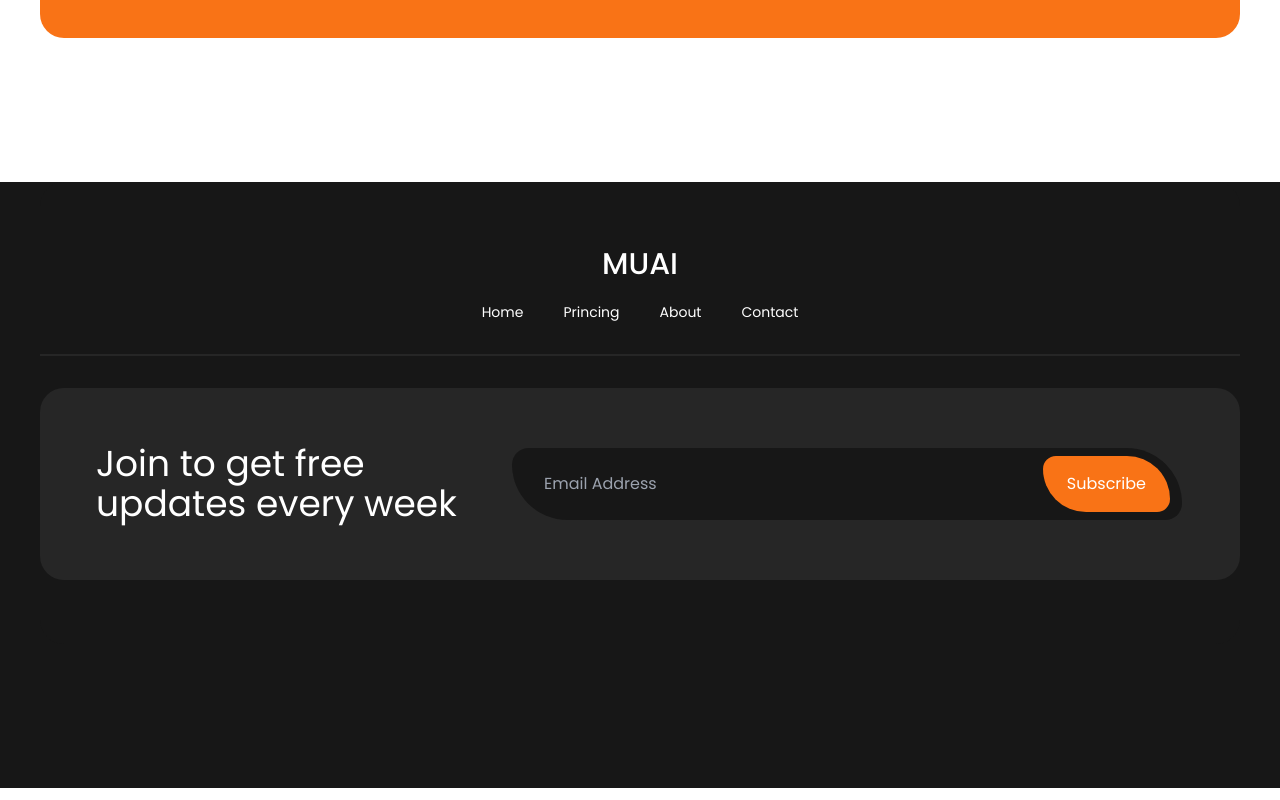
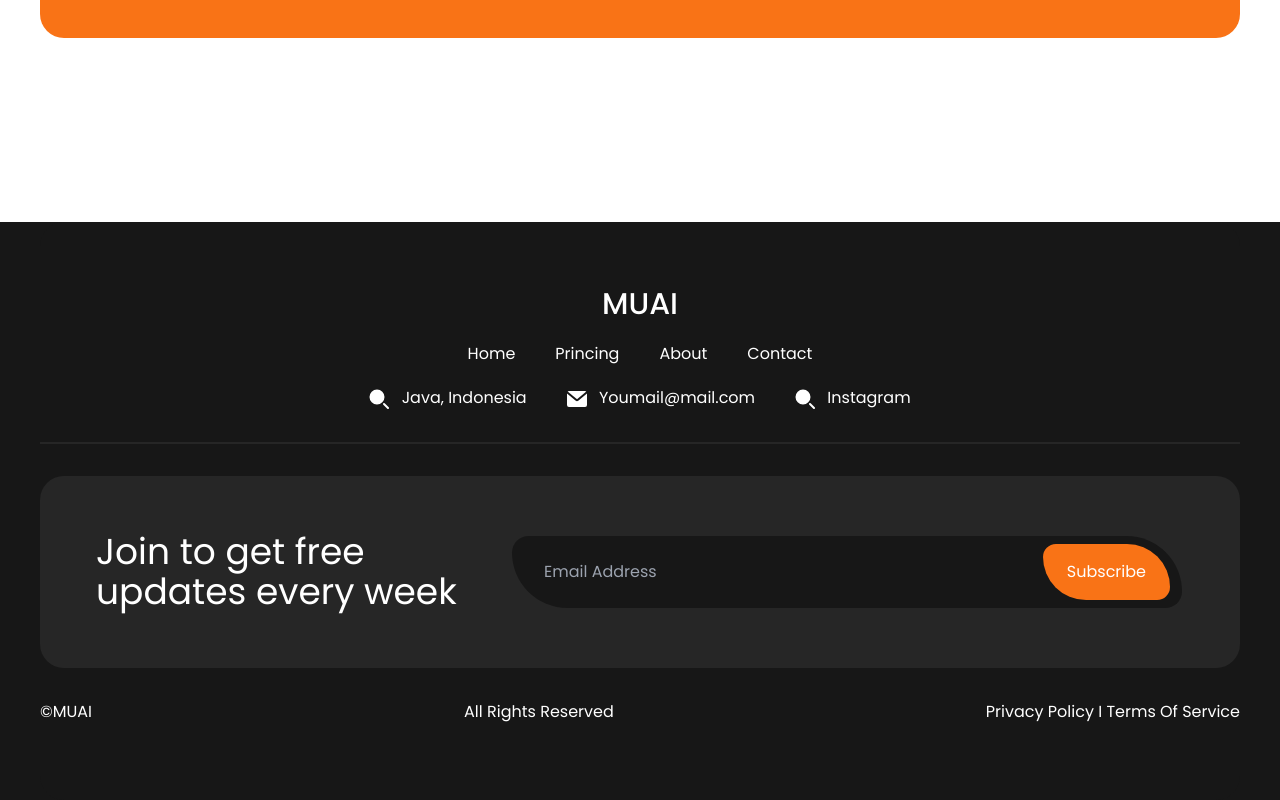
Before and after one commit to KitoMCVN/Figma-Design-AI-Website, a plain HTML site: page index.html in a window 1280 px wide. Shown: the part 2318-3118 px from the top of the page. Drawn offline with nearby package versions, Linux system fonts and the light colour scheme.

Commit message:
Finished!!!

```diff
--- a/index.html
+++ b/index.html
@@ -8,7 +8,7 @@
     <script src="https://cdn.tailwindcss.com"></script>
   </head>
   <body>
-    <div class="max-w-screen-xl px-6 md:px-10 mx-auto pb-36">
+    <div class="max-w-screen-xl px-6 md:px-10 mx-auto md:pb-36 mb-10">
       <header class="flex h-16 w-full">
         <nav class="flex justify-between items-center w-full py-2">
           <a href="/">
@@ -154,63 +154,45 @@
     </div>
 
     <div class="md:bg-neutral-900">
-      <div class="max-w-screen-xl px-6 md:px-10 mx-auto pb-36">
-        <div class="w-full text-white md:px-0 py-16 px-16 rounded-3xl bg-neutral-900">
+      <div class="max-w-screen-xl px-6 md:px-10 mx-auto">
+        <div class="w-full text-white py-16 md:px-0 px-4 rounded-3xl bg-neutral-900">
           <div class="w-full">
             <div class="text-center">
               <h1 class="font-medium text-3xl">MUAI</h1>
-              <ul class="md:flex text-sm mt-5 justify-center text-center">
-                <li class="px-5"><a href="">Home</a></li>
-                <li class="px-5"><a href="">Princing</a></li>
-                <li class="px-5"><a href="">About</a></li>
-                <li class="px-5"><a href="">Contact</a></li>
+              <ul class="md:flex text-base mt-5 justify-center text-center mb-5">
+                <li class="px-5 md:mb-0 mb-5"><a href="">Home</a></li>
+                <li class="px-5 md:mb-0 mb-5"><a href="">Princing</a></li>
+                <li class="px-5 md:mb-0 mb-5"><a href="">About</a></li>
+                <li class="px-5 md:mb-0 mb-5"><a href="">Contact</a></li>
               </ul>
-              <!-- <ul class="flex justify-center mx-auto text-sm mt-5 flex-col">
-                <li class="px-5 justify-center">
-                  <a class="flex" href="">
-                    <svg width="20px" height="20px" viewBox="0 0 24 24" fill="none" xmlns="http://www.w3.org/2000/svg">
-                      <path
-                        d="M3 13.6493C3 16.6044 5.41766 19 8.4 19L16.5 19C18.9853 19 21 16.9839 21 14.4969C21 12.6503 19.8893 10.9449 18.3 10.25C18.1317 7.32251 15.684 5 12.6893 5C10.3514 5 8.34694 6.48637 7.5 8.5C4.8 8.9375 3 11.2001 3 13.6493Z"
-                        stroke="#fff"
-                        stroke-width="2"
-                        stroke-linecap="round"
-                        stroke-linejoin="round" />
+              <a class="block px-6 py-4 md:hidden mx-auto max-w-80 bg-orange-500 button mb-5 text-white" href="#">Get Started</a>
+              <ul class="md:flex justify-center">
+                <li class="mx-5 md:mb-0 mb-5">
+                  <a class="" href="">
+                    <svg class="inline-flex w-5 h-5 mr-2 text-white" aria-hidden="true" xmlns="http://www.w3.org/2000/svg" fill="currentColor" viewBox="0 0 20 20">
+                      <path d="M8 15.5a7.5 7.5 0 1 0 0-15 7.5 7.5 0 0 0 0 15Zm11.707 2.793-4-4a1 1 0 0 0-1.414 1.414l4 4a1 1 0 0 0 1.414-1.414Z" />
                     </svg>
-                    <span class="ml-1">Java, Indonesia</span></a
-                  >
+                    Java, Indonesia
+                  </a>
                 </li>
-                <li class="px-5">
-                  <a class="flex items-center" href=""
-                    ><svg width="20px" height="20px" viewBox="0 0 24 24" fill="none" xmlns="http://www.w3.org/2000/svg">
-                      <path
-                        d="M14.5 9.50012H9.5M3.02832 10.0001L10.2246 14.8167C10.8661 15.2444 11.1869 15.4582 11.5336 15.5413C11.8399 15.6147 12.1593 15.6147 12.4657 15.5413C12.8124 15.4582 13.1332 15.2444 13.7747 14.8167L20.971 10.0001M10.2981 4.06892L4.49814 7.71139C3.95121 8.05487 3.67775 8.2266 3.4794 8.45876C3.30385 8.66424 3.17176 8.90317 3.09111 9.16112C3 9.45256 3 9.77548 3 10.4213V16.8001C3 17.9202 3 18.4803 3.21799 18.9081C3.40973 19.2844 3.71569 19.5904 4.09202 19.7821C4.51984 20.0001 5.0799 20.0001 6.2 20.0001H17.8C18.9201 20.0001 19.4802 20.0001 19.908 19.7821C20.2843 19.5904 20.5903 19.2844 20.782 18.9081C21 18.4803 21 17.9202 21 16.8001V10.4213C21 9.77548 21 9.45256 20.9089 9.16112C20.8282 8.90317 20.6962 8.66424 20.5206 8.45876C20.3223 8.2266 20.0488 8.05487 19.5019 7.71139L13.7019 4.06891C13.0846 3.68129 12.776 3.48747 12.4449 3.41192C12.152 3.34512 11.848 3.34512 11.5551 3.41192C11.224 3.48747 10.9154 3.68129 10.2981 4.06892Z"
-                        stroke="#fff"
-                        stroke-width="2"
-                        stroke-linecap="round"
-                        stroke-linejoin="round" />
+                <li class="mx-5 md:mb-0 mb-5">
+                  <a class="" href="">
+                    <svg class="inline-flex w-5 h-5 mr-2 text-white" aria-hidden="true" xmlns="http://www.w3.org/2000/svg" fill="currentColor" viewBox="0 0 20 16">
+                      <path d="m10.036 8.278 9.258-7.79A1.979 1.979 0 0 0 18 0H2A1.987 1.987 0 0 0 .641.541l9.395 7.737Z" />
+                      <path d="M11.241 9.817c-.36.275-.801.425-1.255.427-.428 0-.845-.138-1.187-.395L0 2.6V14a2 2 0 0 0 2 2h16a2 2 0 0 0 2-2V2.5l-8.759 7.317Z" />
                     </svg>
-                    <span class="ml-1">Yourmail@mail.com</span></a
-                  >
+                    Youmail@mail.com
+                  </a>
                 </li>
-                <li class="px-5">
-                  <a class="inline-block" href="">
-                    <svg width="20px" height="20px" viewBox="0 0 24 24" fill="none" xmlns="http://www.w3.org/2000/svg">
-                      <path
-                        fill-rule="evenodd"
-                        clip-rule="evenodd"
-                        d="M12 18C15.3137 18 18 15.3137 18 12C18 8.68629 15.3137 6 12 6C8.68629 6 6 8.68629 6 12C6 15.3137 8.68629 18 12 18ZM12 16C14.2091 16 16 14.2091 16 12C16 9.79086 14.2091 8 12 8C9.79086 8 8 9.79086 8 12C8 14.2091 9.79086 16 12 16Z"
-                        fill="#FFF" />
-                      <path d="M18 5C17.4477 5 17 5.44772 17 6C17 6.55228 17.4477 7 18 7C18.5523 7 19 6.55228 19 6C19 5.44772 18.5523 5 18 5Z" fill="#0F0F0F" />
-                      <path
-                        fill-rule="evenodd"
-                        clip-rule="evenodd"
-                        d="M1.65396 4.27606C1 5.55953 1 7.23969 1 10.6V13.4C1 16.7603 1 18.4405 1.65396 19.7239C2.2292 20.8529 3.14708 21.7708 4.27606 22.346C5.55953 23 7.23969 23 10.6 23H13.4C16.7603 23 18.4405 23 19.7239 22.346C20.8529 21.7708 21.7708 20.8529 22.346 19.7239C23 18.4405 23 16.7603 23 13.4V10.6C23 7.23969 23 5.55953 22.346 4.27606C21.7708 3.14708 20.8529 2.2292 19.7239 1.65396C18.4405 1 16.7603 1 13.4 1H10.6C7.23969 1 5.55953 1 4.27606 1.65396C3.14708 2.2292 2.2292 3.14708 1.65396 4.27606ZM13.4 3H10.6C8.88684 3 7.72225 3.00156 6.82208 3.0751C5.94524 3.14674 5.49684 3.27659 5.18404 3.43597C4.43139 3.81947 3.81947 4.43139 3.43597 5.18404C3.27659 5.49684 3.14674 5.94524 3.0751 6.82208C3.00156 7.72225 3 8.88684 3 10.6V13.4C3 15.1132 3.00156 16.2777 3.0751 17.1779C3.14674 18.0548 3.27659 18.5032 3.43597 18.816C3.81947 19.5686 4.43139 20.1805 5.18404 20.564C5.49684 20.7234 5.94524 20.8533 6.82208 20.9249C7.72225 20.9984 8.88684 21 10.6 21H13.4C15.1132 21 16.2777 20.9984 17.1779 20.9249C18.0548 20.8533 18.5032 20.7234 18.816 20.564C19.5686 20.1805 20.1805 19.5686 20.564 18.816C20.7234 18.5032 20.8533 18.0548 20.9249 17.1779C20.9984 16.2777 21 15.1132 21 13.4V10.6C21 8.88684 20.9984 7.72225 20.9249 6.82208C20.8533 5.94524 20.7234 5.49684 20.564 5.18404C20.1805 4.43139 19.5686 3.81947 18.816 3.43597C18.5032 3.27659 18.0548 3.14674 17.1779 3.0751C16.2777 3.00156 15.1132 3 13.4 3Z"
-                        fill="#FFF" />
+                <li class="mx-5 md:mb-0 mb-5">
+                  <a class="" href="">
+                    <svg class="inline-flex w-5 h-5 mr-2 text-white" aria-hidden="true" xmlns="http://www.w3.org/2000/svg" fill="currentColor" viewBox="0 0 20 20">
+                      <path d="M8 15.5a7.5 7.5 0 1 0 0-15 7.5 7.5 0 0 0 0 15Zm11.707 2.793-4-4a1 1 0 0 0-1.414 1.414l4 4a1 1 0 0 0 1.414-1.414Z" />
                     </svg>
-                    <span class="ml-1">You Instagram</span></a
-                  >
+                    Instagram
+                  </a>
                 </li>
-              </ul> -->
+              </ul>
             </div>
             <div class="w-full h-[2px] my-8 bg-neutral-800 md:block hidden"></div>
             <div class="p-14 bg-neutral-800 rounded-3xl items-center md:flex hidden">
@@ -220,6 +202,11 @@
                 <button class="px-6 py-4 ml-5 h-full flex items-center bg-orange-500 button" type="submit"><span class="text-white">Subscribe</span></button>
               </div>
             </div>
+            <div class="md:flex block md:justify-between text-center mt-8">
+              <p class="mb-3">©MUAI</p>
+              <p class="mb-3">All Rights Reserved</p>
+              <p class="mb-3">Privacy Policy I Terms Of Service</p>
+            </div>
           </div>
         </div>
       </div>
```
